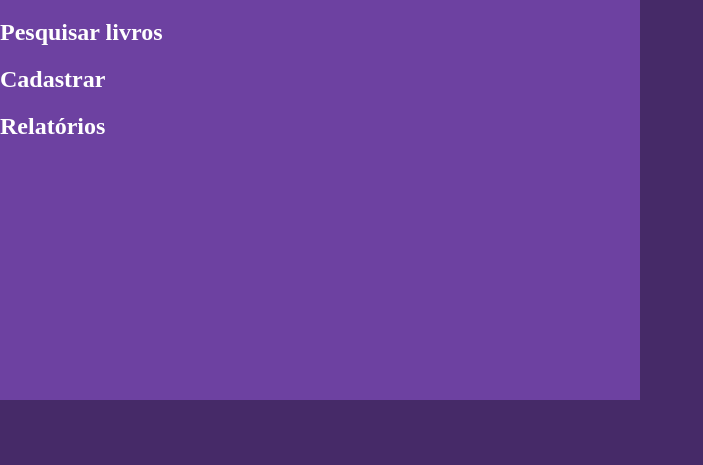
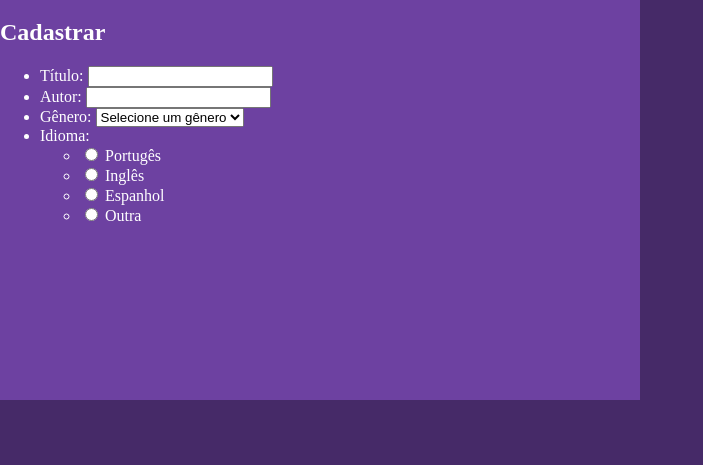
Before and after one commit to Vitor-Desenvolvedor/PROJETO_BIBLIOTECA_ONLINE, a PHP site: page /principal.php in a window 1280 px wide. Shown: the part 231-696 px from the top of the page, without its empty margins (0-703 px from the left). Run offline with PHP 8.4, Linux system fonts and the light colour scheme.

Commit message:
Update principal.php

```diff
--- a/principal.php
+++ b/principal.php
@@ -26,24 +26,46 @@
         </nav>
     </header>
     <main class="card-principal">
-        <section class="pesquisar">
+       <!-- <section class="pesquisar">
             <div class="titulo-pesquisar">
                 <h1> Pesquisar livros </h1>
-            </div>
+            </div> -->
 
         </section>
         <section class="cadastro">
             <div class="tilulo-cadastro">
                 <h1> Cadastrar </h1>
             </div>
+            <div class="cadastrar">
+                <ul>
+                    <li><label>Título: <input type="text" name="titulo"></label></li>
+                    <li><label>Autor: <input type="text" name="autor"></label></li>
+                    <li><label>Gênero:
+                        <select name="genero">
+                        <option value="" disabled selected>Selecione um gênero</option>
+                        <option value="Ficção">Ficção</option>
+                        <option value="Suspense">Suspense</option>
+                        <option value="Romance">Romance</option>
+                        </select>
+                    </label></li>
+                    <li><label>Idioma:
+                        <ul>
+                        <li><label><input type="radio" name="idioma"> Portugês</label></li>
+                        <li><label><input type="radio" name="idioma"> Inglês</label></li>
+                        <li><label><input type="radio" name="idioma"> Espanhol</label></li>
+                        <li><label><input type="radio" name="idioma"> Outra</label></li>
+                        </ul>
+                    </label></li>
+                </ul>
+            </div>
 
         </section>
-        <section class="relatorios">
+      <!--  <section class="relatorios">
             <div class="titulo-relatorios">
                 <h1> Relatórios </h1>
             </div>
 
-        </section>
+        </section> -->
 
 
     </main>
```
